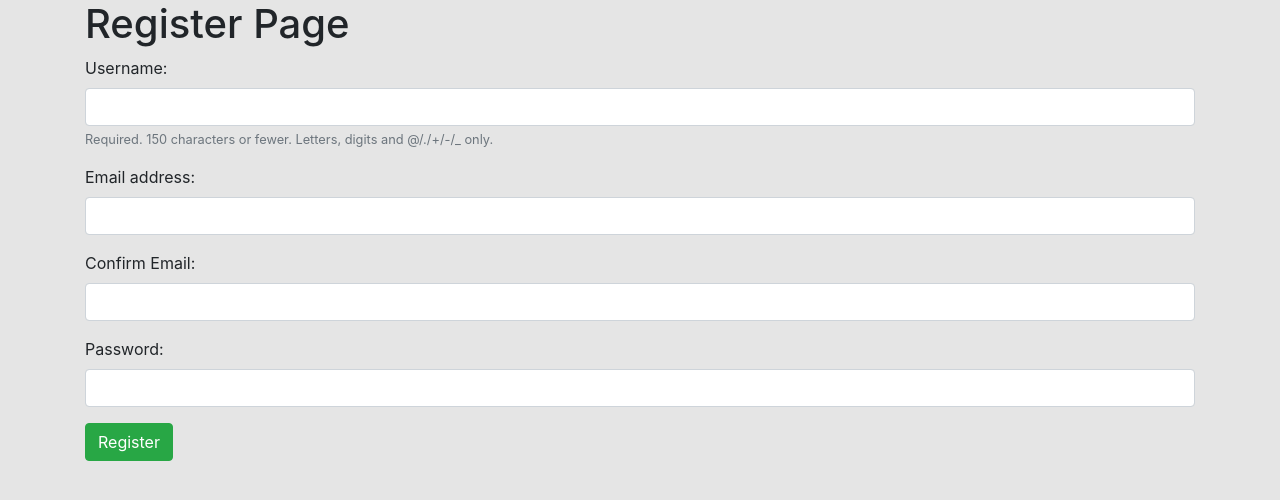
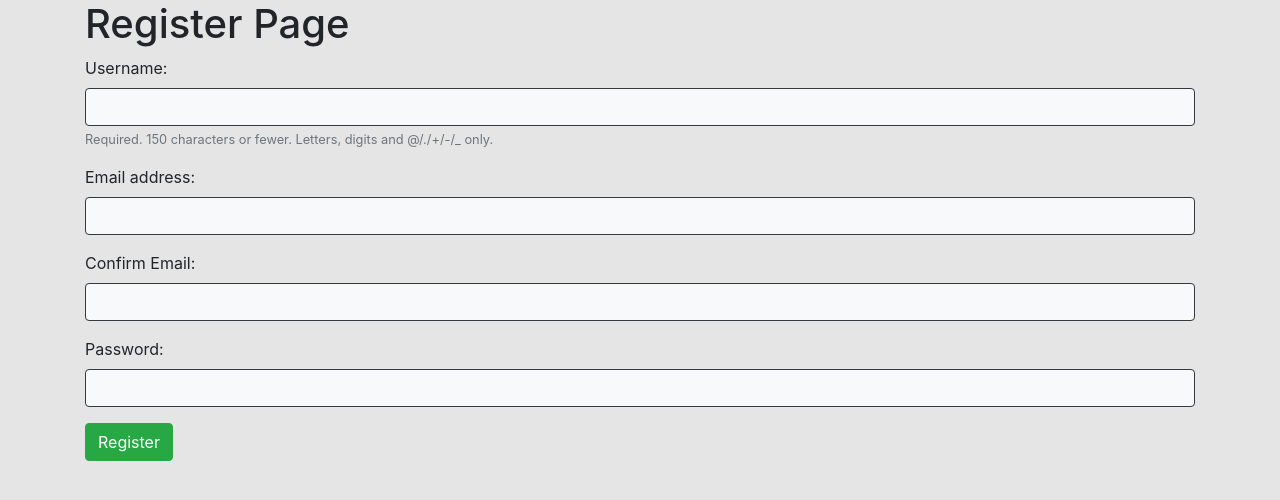
Before and after one commit to mikaelhachaturian/reddit-clone, a Django app: page /accounts/register/ in a window 1280 px wide. Shown: the part 56-556 px from the top of the page. Run offline with Django 3.2, Linux system fonts and the light colour scheme; some libraries are stand-ins or nearby versions.

Commit message:
updated account forms to latest layout

```diff
--- a/accounts/templates/login/login.html
+++ b/accounts/templates/login/login.html
@@ -32,10 +32,10 @@
               </div>
             {% endfor %}
           {% else %}
-            {% render_field field class="form-control" %}
+            {% render_field field class="form-control bg-light border border-dark text-body" %}
           {% endif %}
         {% else %}
-          {% render_field field class="form-control" %}
+          {% render_field field class="form-control bg-light border border-dark text-body" %}
         {% endif %}
 
         {% if field.help_text %}
--- a/accounts/templates/register/signup.html
+++ b/accounts/templates/register/signup.html
@@ -33,10 +33,10 @@
               </div>
             {% endfor %}
           {% else %}
-            {% render_field field class="form-control" %}
+            {% render_field field class="form-control bg-light border border-dark text-body" %}
           {% endif %}
         {% else %}
-          {% render_field field class="form-control" %}
+          {% render_field field class="form-control bg-light border border-dark text-body" %}
         {% endif %}
 
         {% if field.help_text %}
```
